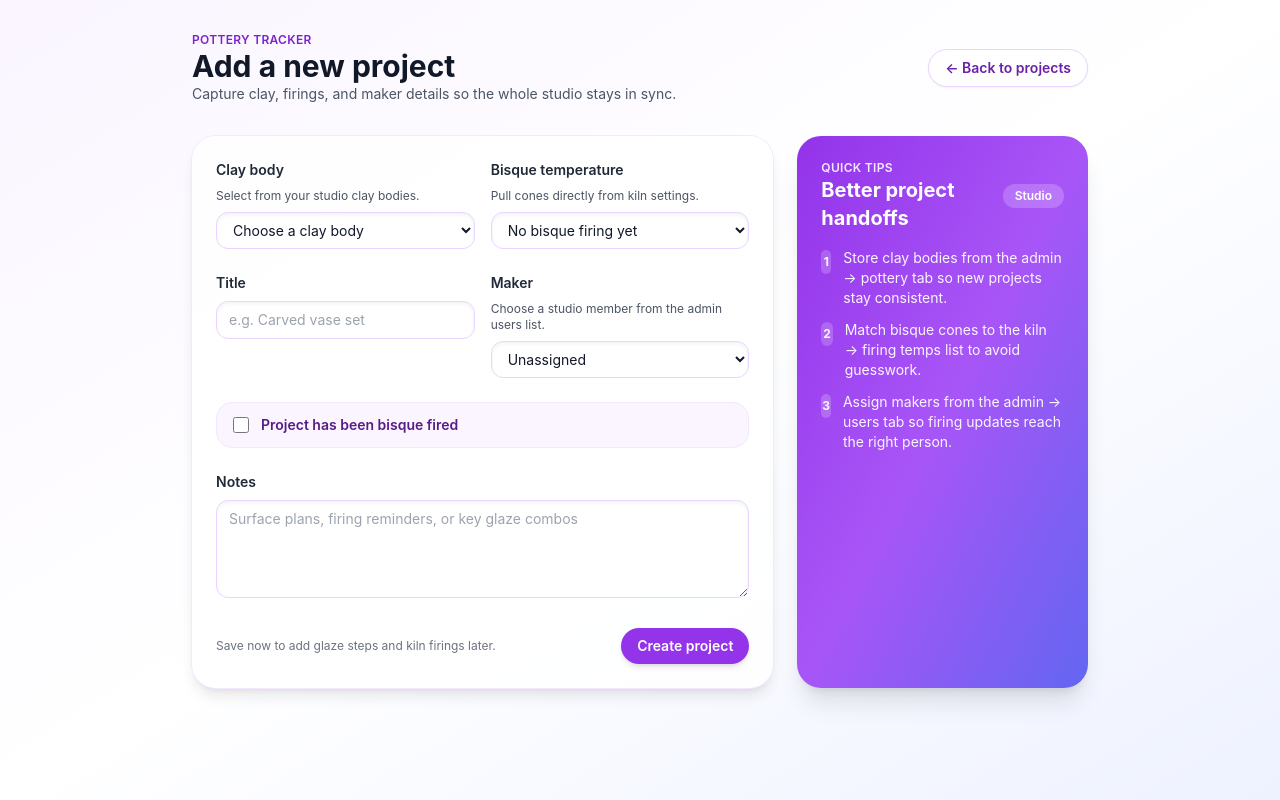
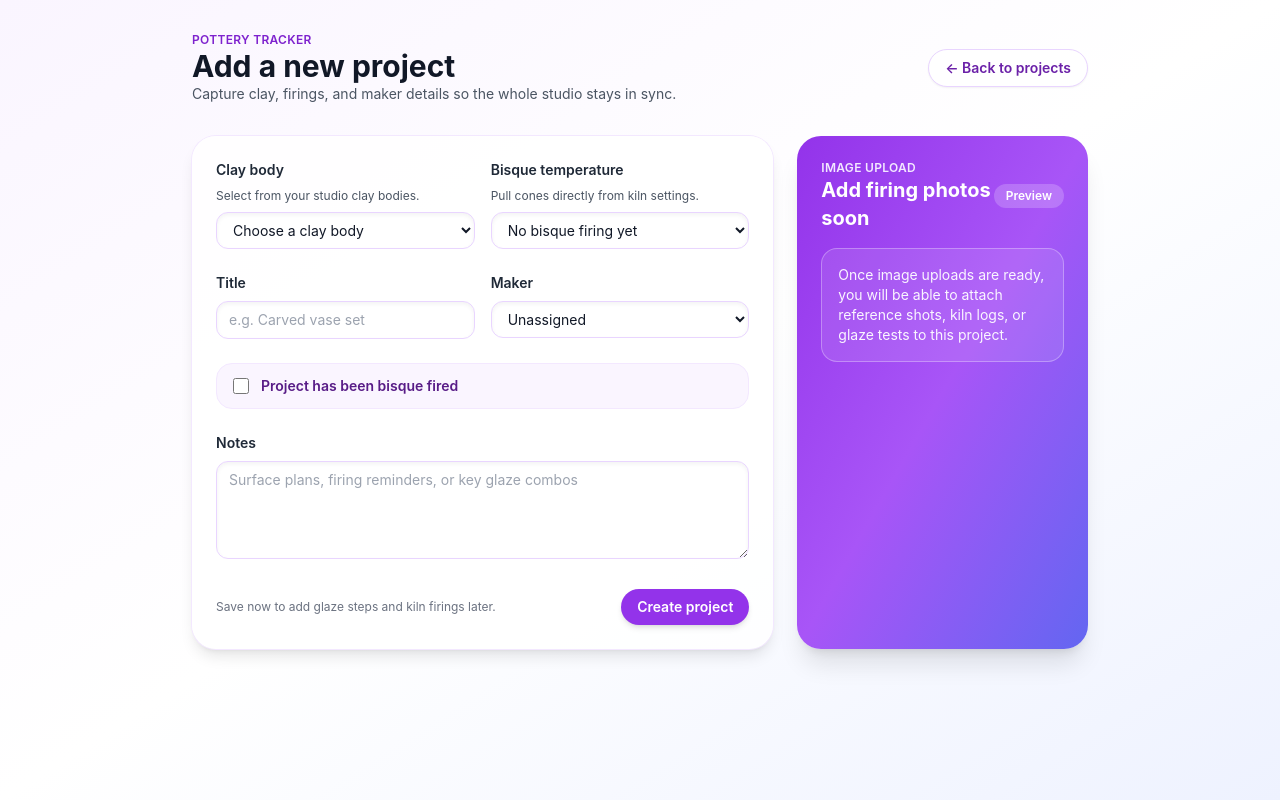
Before and after one commit to jdin9/KilnTracker, a Next.js app: page /projects/new in a window 1280 px wide. Built offline with nearby package versions, Linux system fonts and the light colour scheme.

Commit message:
Update new project page messaging

```diff
--- a/src/app/projects/new/page.tsx
+++ b/src/app/projects/new/page.tsx
@@ -126,7 +126,6 @@ export default function NewProjectPage() {
 
               <div className="space-y-2">
                 <label className="block text-sm font-semibold text-gray-800">Maker</label>
-                <p className="text-xs text-gray-600">Choose a studio member from the admin users list.</p>
                 <select
                   className="mt-1 w-full rounded-xl border border-purple-200 bg-white px-3 py-2 text-sm shadow-inner focus:border-purple-400 focus:outline-none"
                   value={form.makerName}
@@ -182,26 +181,16 @@ export default function NewProjectPage() {
           <aside className="space-y-4 rounded-3xl bg-gradient-to-br from-purple-600 via-purple-500 to-indigo-500 p-6 text-white shadow-xl">
             <div className="flex items-center justify-between">
               <div>
-                <p className="text-xs font-semibold uppercase tracking-wide text-purple-100">Quick tips</p>
-                <h2 className="text-xl font-bold">Better project handoffs</h2>
+                <p className="text-xs font-semibold uppercase tracking-wide text-purple-100">Image Upload</p>
+                <h2 className="text-xl font-bold">Add firing photos soon</h2>
               </div>
-              <span className="rounded-full bg-white/20 px-3 py-1 text-xs font-semibold">Studio</span>
+              <span className="rounded-full bg-white/20 px-3 py-1 text-xs font-semibold">Preview</span>
             </div>
 
-            <ul className="space-y-3 text-sm text-purple-50">
-              <li className="flex gap-3">
-                <span className="mt-0.5 inline-flex h-6 w-6 items-center justify-center rounded-full bg-white/20 text-xs font-bold">1</span>
-                Store clay bodies from the admin → pottery tab so new projects stay consistent.
-              </li>
-              <li className="flex gap-3">
-                <span className="mt-0.5 inline-flex h-6 w-6 items-center justify-center rounded-full bg-white/20 text-xs font-bold">2</span>
-                Match bisque cones to the kiln → firing temps list to avoid guesswork.
-              </li>
-              <li className="flex gap-3">
-                <span className="mt-0.5 inline-flex h-6 w-6 items-center justify-center rounded-full bg-white/20 text-xs font-bold">3</span>
-                Assign makers from the admin → users tab so firing updates reach the right person.
-              </li>
-            </ul>
+            <div className="rounded-2xl border border-white/30 bg-white/10 p-4 text-sm text-purple-50">
+              Once image uploads are ready, you will be able to attach reference shots, kiln logs, or glaze tests to this
+              project.
+            </div>
           </aside>
         </div>
       </div>
```
